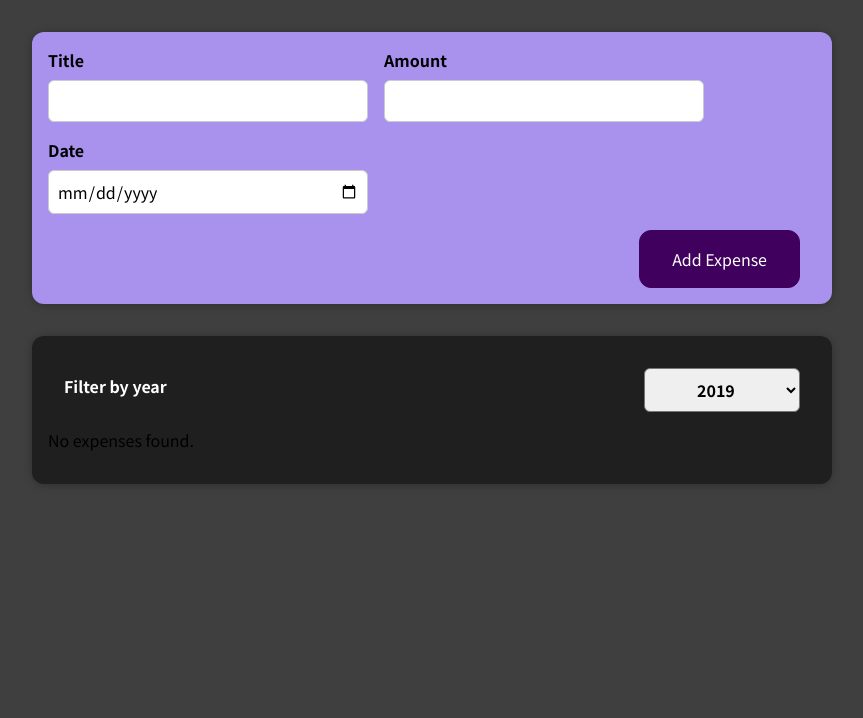
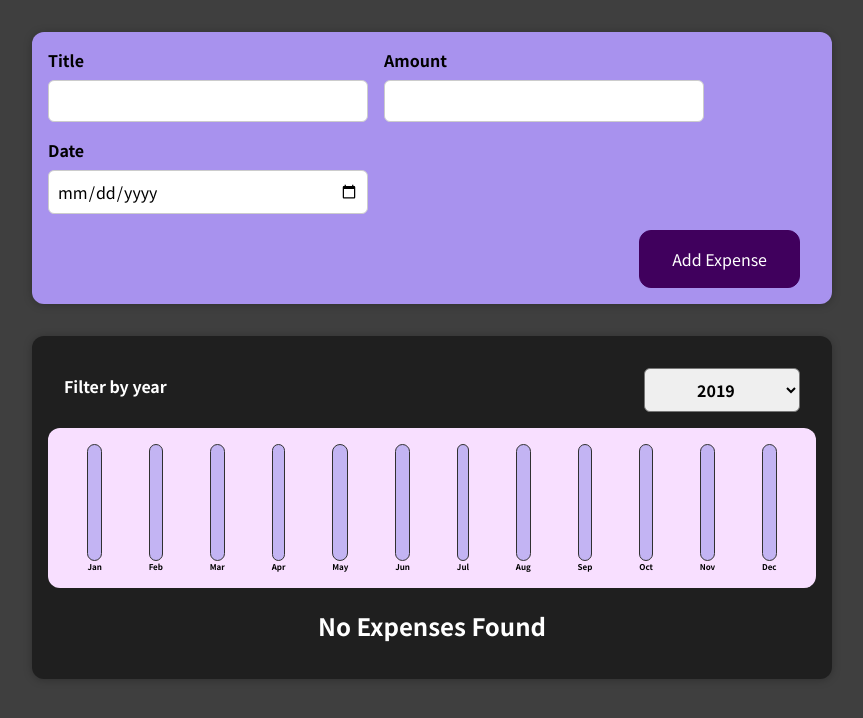
Before and after one commit to vishesh-baj/react-tuts, a React (Create React App) app in the folder react-complete-guide/: page / in a window 1280 px wide. Shown: the top 718 px of the page, without its empty margins (208-1071 px from the left). Built offline with nearby package versions, Linux system fonts and the light colour scheme.

Commit message:
added chart

```diff
--- /dev/null
+++ b/react-complete-guide/src/components/Chart/Chart.css
@@ -0,0 +1,9 @@
+.chart {
+  padding: 1rem;
+  border-radius: 12px;
+  background-color: #f8dfff;
+  text-align: center;
+  display: flex;
+  justify-content: space-around;
+  height: 10rem;
+}
--- /dev/null
+++ b/react-complete-guide/src/components/Chart/Chart.jsx
@@ -0,0 +1,20 @@
+import "./Chart.css";
+import ChartBar from "./ChartBar";
+
+const Chart = (props) => {
+  const dataPointValues = props.dataPoints.map((dataPoint) => dataPoint.value);
+  const totalMaximum = Math.max(...dataPointValues);
+  return (
+    <div className="chart">
+      {props.dataPoints.map((dataPoint) => (
+        <ChartBar
+          key={dataPoint.label}
+          value={dataPoint.value}
+          maxValue={totalMaximum}
+          label={dataPoint.label}
+        />
+      ))}
+    </div>
+  );
+};
+export default Chart;
--- /dev/null
+++ b/react-complete-guide/src/components/Chart/ChartBar.css
@@ -0,0 +1,30 @@
+.chart-bar {
+  height: 100%;
+  display: flex;
+  flex-direction: column;
+  align-items: center;
+}
+
+.chart-bar__inner {
+  height: 100%;
+  width: 100%;
+  border: 1px solid #313131;
+  border-radius: 12px;
+  background-color: #c3b4f3;
+  overflow: hidden;
+  display: flex;
+  flex-direction: column;
+  justify-content: flex-end;
+}
+
+.chart-bar__fill {
+  background-color: #4826b9;
+  width: 100%;
+  transition: all 0.3s ease-out;
+}
+
+.chart-bar__label {
+  font-weight: bold;
+  font-size: 0.5rem;
+  text-align: center;
+}
--- /dev/null
+++ b/react-complete-guide/src/components/Chart/ChartBar.jsx
@@ -0,0 +1,21 @@
+import "./ChartBar.css";
+const ChartBar = (props) => {
+  let barFillHeight = "0%";
+
+  if (props.maxValue > 0) {
+    barFillHeight = `${Math.round((props.value / props.maxValue) * 100)}%`;
+  }
+
+  return (
+    <div className="chart-bar">
+      <div className="chart-bar__inner">
+        <div
+          style={{ height: barFillHeight }}
+          className="chart-bar__fill"
+        ></div>
+      </div>
+      <div className="chart-bar__label">{props.label}</div>
+    </div>
+  );
+};
+export default ChartBar;
--- a/react-complete-guide/src/components/Expenses/ExpenseItem.jsx
+++ b/react-complete-guide/src/components/Expenses/ExpenseItem.jsx
@@ -1,9 +1,9 @@
-import { useState } from "react";
 import Card from "../UI/Card";
 import ExpenseDate from "./ExpenseDate";
 import "./ExpenseItem.css";
 const ExpenseItem = (props) => {
   return (
+    <li>
       <Card className="expense-item">
         <ExpenseDate date={props.date} />
         <div className="expense-item__description">
@@ -11,6 +11,7 @@
           <div className="expense-item__price">${props.amount}</div>
         </div>
       </Card>
+    </li>
   );
 };
 export default ExpenseItem;
--- a/react-complete-guide/src/components/Expenses/Expenses.jsx
+++ b/react-complete-guide/src/components/Expenses/Expenses.jsx
@@ -1,8 +1,9 @@
 import "./Expenses.css";
-import ExpenseItem from "./ExpenseItem";
 import Card from "../UI/Card";
 import ExpenseFilter from "./ExpenseFilter";
 import { useState } from "react";
+import ExpensesList from "./ExpensesList";
+import ExpensesChart from "./ExpensesChart";
 const Expenses = (props) => {
   const [filteredYear, setFilteredYear] = useState("2019");
 
@@ -13,25 +14,14 @@
     return expense.date.getFullYear().toString() === filteredYear;
   });
 
-  // conditionally rendering expenses content
-  let expensesContent = <p>No expenses found.</p>;
-  if (filteredExpenses.length > 0) {
-    expensesContent = filteredExpenses.map((expense) => (
-      <ExpenseItem
-        key={expense.id}
-        title={expense.title}
-        amount={expense.amount}
-        date={expense.date}
-      />
-    ));
-  }
   return (
     <Card className="expenses">
       <ExpenseFilter
         selected={filteredYear}
         onChangeFilter={filterChangeHandler}
       />
-      {expensesContent}
+      <ExpensesChart expenses={filteredExpenses} />
+      <ExpensesList items={filteredExpenses} />
     </Card>
   );
 };
--- /dev/null
+++ b/react-complete-guide/src/components/Expenses/ExpensesChart.jsx
@@ -0,0 +1,62 @@
+import Chart from "../Chart/Chart";
+
+const ExpensesChart = (props) => {
+  const chartDataPoints = [
+    {
+      label: "Jan",
+      value: 0,
+    },
+    {
+      label: "Feb",
+      value: 0,
+    },
+    {
+      label: "Mar",
+      value: 0,
+    },
+    {
+      label: "Apr",
+      value: 0,
+    },
+    {
+      label: "May",
+      value: 0,
+    },
+    {
+      label: "Jun",
+      value: 0,
+    },
+    {
+      label: "Jul",
+      value: 0,
+    },
+    {
+      label: "Aug",
+      value: 0,
+    },
+    {
+      label: "Sep",
+      value: 0,
+    },
+    {
+      label: "Oct",
+      value: 0,
+    },
+    {
+      label: "Nov",
+      value: 0,
+    },
+    {
+      label: "Dec",
+      value: 0,
+    },
+  ];
+
+  for (const expense of props.expenses) {
+    const expenseMonth = expense.date.getMonth(); //starting at 0
+    chartDataPoints[expenseMonth].value += expense.amount;
+  }
+  return <Chart dataPoints={chartDataPoints} />;
+};
+
+export default ExpensesChart;
--- /dev/null
+++ b/react-complete-guide/src/components/Expenses/ExpensesList.css
@@ -0,0 +1,9 @@
+.expenses-list {
+  list-style: none;
+  padding: 0;
+}
+
+.expenses-list__fallback {
+  color: white;
+  text-align: center;
+}
--- /dev/null
+++ b/react-complete-guide/src/components/Expenses/ExpensesList.jsx
@@ -0,0 +1,22 @@
+import ExpenseItem from "./ExpenseItem";
+import "./ExpensesList.css";
+const ExpensesList = (props) => {
+  if (props.items.length === 0) {
+    return <h2 className="expenses-list__fallback">No Expenses Found</h2>;
+  }
+
+  return (
+    <ul className="expenses-list">
+      {props.items.map((expense) => (
+        <ExpenseItem
+          key={expense.id}
+          title={expense.title}
+          amount={expense.amount}
+          date={expense.date}
+        />
+      ))}
+    </ul>
+  );
+};
+
+export default ExpensesList;
```
Lines whose indentation alone changed are shown as unchanged.
